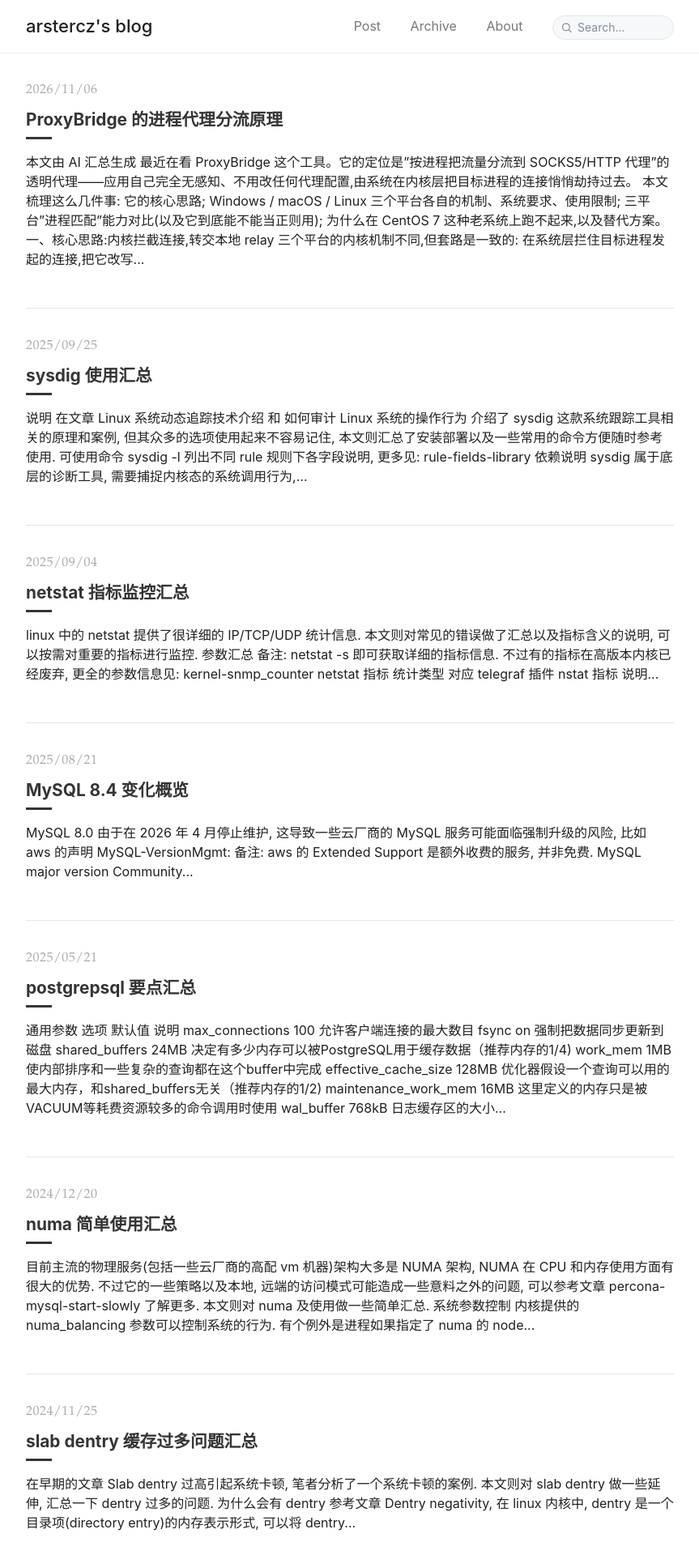
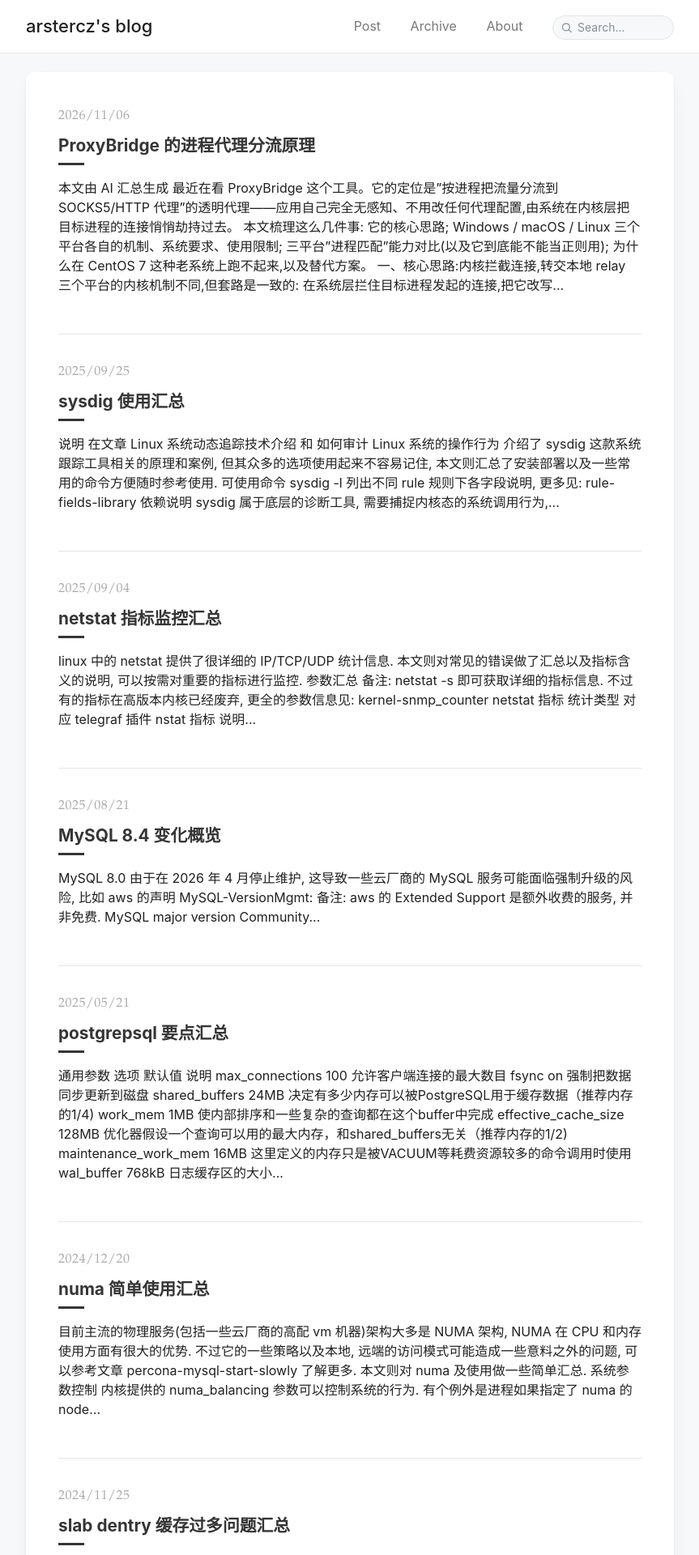
Before and after one commit to arstercz/arstercz.github.io, a Jekyll site: the page built from index.html, in a window 1280 px wide. Shown: the top 1920 px of the page at 81% size, without its empty margins (208-1071 px from the left). Built offline with Jekyll 4.4.1, drawn with Linux system fonts in a browser that asks for light colours; the list of posts is cut into pages by our own code; comment, search, counter and statistics services are not loaded.

Commit message:
style: Chirpy-style card sample (grey page, white content card)
First slice of the route-B restyle: grey page background with the
nav and main content as white panels, the content wrapped in a
rounded card with a soft shadow. Typography unchanged. Responsive.

Co-Authored-By: Claude <noreply@anthropic.com>

```diff
--- a/_sass/tale/_base.scss
+++ b/_sass/tale/_base.scss
@@ -23,6 +23,7 @@ html {
 
 body {
   -webkit-text-size-adjust: 100%;
+  background: $grey-3;
 }
 
 h1,
--- a/_sass/tale/_layout.scss
+++ b/_sass/tale/_layout.scss
@@ -13,7 +13,24 @@ footer,
   width: 80%;
 }
 
+// Chirpy-style card: white rounded panel floating on the grey page.
+main {
+  background: $white;
+  border-radius: 10px;
+  box-shadow: 0 1px 3px rgba(0, 0, 0, .06), 0 10px 28px -14px rgba(0, 0, 0, .15);
+  padding: .5rem 2.5rem 1rem;
+  margin-top: 1.5rem;
+  margin-bottom: 2rem;
+
+  @media (max-width: 599px) {
+    padding: .25rem 1.25rem .75rem;
+    border-radius: 8px;
+    width: 88%;
+  }
+}
+
 .nav {
+  background: $white;
   box-shadow: 0 2px 2px -2px $shadow-color;
   overflow: auto;
 
```
